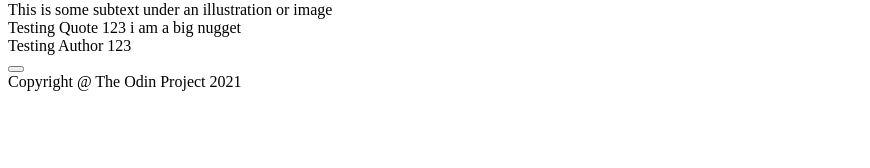
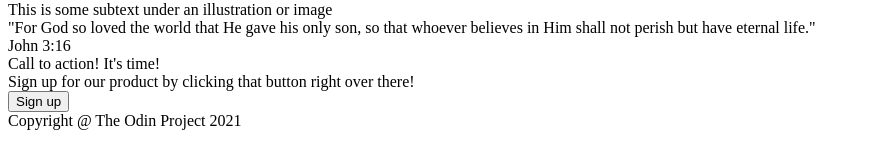
Before and after one commit to richiex-jesus/odin-landing-page, a plain HTML site: page index.html in a window 1280 px wide. Shown: the part 306-474 px from the top of the page, without its empty margins (0-870 px from the left). Drawn offline with Linux system fonts and the light colour scheme.

Commit message:
draft 3 of html template for lp

```diff
--- a/index.html
+++ b/index.html
@@ -14,11 +14,13 @@
             Header Logo
         </div>
         <div class="header-link-text">
-            <div>header link one</div>
-            <div>header link two</div>
-            <div>header link three</div>
+            <div class="header-links">header link one</div>
+            <div class="header-links">header link two</div>
+            <div class="header-links">header link three</div>
         </div>
     </div>
+
+    <div class="center">
 
         <div class="description-box">
             <div class="description-left">
@@ -32,8 +34,8 @@
                     Sign up
                 </button>
             </div>
-        <div class="description-right">
-            <div class="hero-secondary-text">this is a placeholder for an image</div>
+            <div class="description-text">
+                this is a placeholder for an image
             </div>
         </div>
 
@@ -62,21 +64,38 @@
         </div>
 
         <div class="quote-box">
-        <div class="main-quote">Testing Quote 123 i am a big nugget</div>
-        <div class="quote-author">Testing Author 123</div>
+            <div class="quote-container">
+                <div class="main-quote">"For God so loved the world that He gave his only son, so that whoever believes in Him shall not perish but have eternal life."</div>
+                <div class="quote-author-container">
+                    <div class="quote-author">
+                        John 3:16
+                    </div>
+                </div>
+            </div>
         </div>
 
         <div class="call-to-action-box">
-        <div class="call-to-action">
+            <div class="cta-container">
                 <div class="call-to-action-text">
-                <div class="cta-text-top"></div>
-                <div class="cta-text-bottom"></div>
+                    <div class="cta-text-top">
+                        Call to action! It's time!
                     </div>
-            <div class="button-sign-up">
-                <button class="button-sign-up"></button>
+                    <div class="cta-text-bottom">
+                        Sign up for our product by clicking that button right over there!
                     </div>
                 </div>
+                <div class="cta-button">
+                    <button class="sign-up">
+                        Sign up
+                    </button>
                 </div>
+
+            </div>
+        </div>
+
+    </div>
+
+
 
     <div class="footer-box">
         <div>Copyright @ The Odin Project 2021<div>
```
Lines whose indentation alone changed are shown as unchanged.
